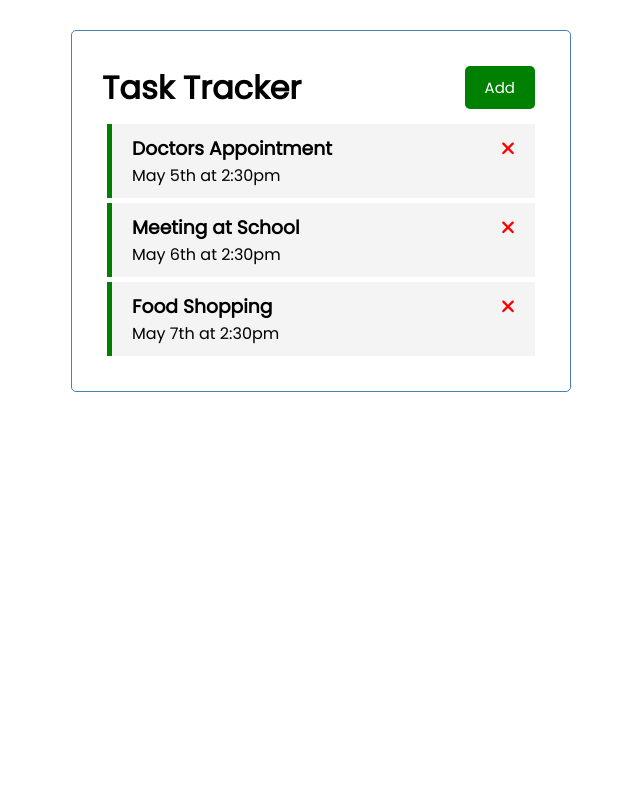
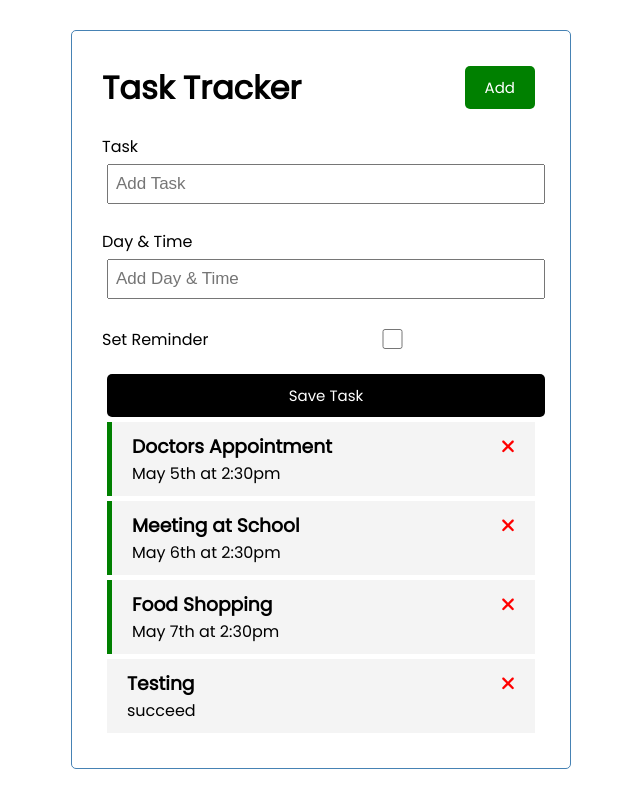
Before and after one commit to MountainBikerYYC/angular-crash, an Angular app: page / in a window 1280 px wide. Shown: the whole page, without its empty margins (319-959 px from the left). Built offline with nearby package versions, Linux system fonts and the light colour scheme; data requests are answered from the project's data file.

Commit message:
completed post request

```diff
--- a/db.json
+++ b/db.json
@@ -17,6 +17,12 @@
       "text": "Food Shopping",
       "day": "May 7th at 2:30pm",
       "reminder": true
+    },
+    {
+      "text": "Testing",
+      "day": "succeed",
+      "reminder": false,
+      "id": 4
     }
   ]
 }
--- a/src/app/app.module.ts
+++ b/src/app/app.module.ts
@@ -2,6 +2,7 @@ import { NgModule } from '@angular/core';
 import { BrowserModule } from '@angular/platform-browser';
 import { FontAwesomeModule } from '@fortawesome/angular-fontawesome';
 import { HttpClientModule } from '@angular/common/http';
+import { FormsModule } from '@angular/forms';
 
 import { AppComponent } from './app.component';
 import { HeaderComponent } from './components/header/header.component';
@@ -19,7 +20,7 @@ import { AddTaskComponent } from './components/add-task/add-task.component';
     TaskItemComponent,
     AddTaskComponent,
   ],
-  imports: [BrowserModule, FontAwesomeModule, HttpClientModule],
+  imports: [BrowserModule, FontAwesomeModule, HttpClientModule, FormsModule],
   providers: [],
   bootstrap: [AppComponent],
 })
--- a/src/app/components/add-task/add-task.component.html
+++ b/src/app/components/add-task/add-task.component.html
@@ -1 +1,15 @@
-<p>add-task works!</p>
+<form class="add-form" (ngSubmit)="onSubmit()">
+    <div class="form-control">
+        <label for="text">Task</label>
+        <input type="text" name="text" [(ngModel)]="text" id="text" placeholder="Add Task" />
+    </div>
+    <div class="form-control">
+        <label for="day">Day & Time</label>
+        <input type="text" name="day" [(ngModel)]="day"  id="day" placeholder="Add Day & Time"/>
+    </div>
+    <div class="form-control form-control-check">
+        <label for="reminder">Set Reminder</label>
+        <input type="checkbox" name="reminder"  [(ngModel)]="reminder" id="reminder"/>
+    </div>
+    <input type="submit" value="Save Task" class="btn btn-block"/>
+</form>
--- a/src/app/components/add-task/add-task.component.ts
+++ b/src/app/components/add-task/add-task.component.ts
@@ -1,10 +1,33 @@
-import { Component } from '@angular/core';
-
+import { Component, Output, EventEmitter} from '@angular/core';
+import { TaskService } from 'src/app/services/task.service';
+import { Task } from 'src/app/Task';
 @Component({
   selector: 'app-add-task',
   templateUrl: './add-task.component.html',
-  styleUrls: ['./add-task.component.css']
+  styleUrls: ['./add-task.component.css'],
 })
 export class AddTaskComponent {
+  @Output() onAddTask: EventEmitter<Task> = new EventEmitter();
+  text: string | any;
+  day: string | any;
+  reminder: boolean = false;
 
+  constructor(private taskService: TaskService) {}
+  onSubmit() {
+    if (!this.text) {
+      alert('Please add a task!');
+      return;
+    }
+    const newTask = {
+      text: this.text,
+      day: this.day,
+      reminder: this.reminder,
+    };
+    this.onAddTask.emit(newTask);
+    //@todo = emit event
+    this.text = '';
+    this.day = '';
+    this.reminder = false;
+    // this.taskService.addTask(newTask).subscribe();
+  }
 }
--- a/src/app/components/button/button.component.ts
+++ b/src/app/components/button/button.component.ts
@@ -10,8 +10,7 @@ import { TaskService } from 'src/app/services/task.service';
 export class ButtonComponent implements OnInit {
   @Input() text: string | undefined;
   @Input() color: string | undefined;
-  @Output() btnClick: EventEmitter<Task>= new EventEmitter();
-
+  @Output() btnClick: EventEmitter<Task> = new EventEmitter();
 
   constructor(private taskService: TaskService) {}
 
@@ -19,7 +18,6 @@ export class ButtonComponent implements OnInit {
 
   onClick() {
     this.btnClick.emit();
-    console.log("add clicked")
-    this.taskService.addTask();
+    console.log('add clicked');
   }
 }
--- a/src/app/components/tasks/tasks.component.html
+++ b/src/app/components/tasks/tasks.component.html
@@ -1,3 +1,4 @@
+<app-add-task  (onAddTask)="addTask($event)"></app-add-task>
 <app-task-item
   *ngFor="let task of tasks"
   [task]="task"
--- a/src/app/components/tasks/tasks.component.ts
+++ b/src/app/components/tasks/tasks.component.ts
@@ -27,4 +27,8 @@ export class TasksComponent {
     task.reminder = !task.reminder;
     this.taskService.updateTaskReminder(task).subscribe();
   }
+
+  addTask(task:Task){
+    this.taskService.addTask(task).subscribe();
+  }
 }
--- a/src/app/services/task.service.ts
+++ b/src/app/services/task.service.ts
@@ -25,8 +25,10 @@ export class TaskService {
     return this.http.delete<Task>(url);
   }
 
-  addTask() {
-    console.log('hello from taskService addtask');
+  addTask(task: Task): Observable<Task> {
+    const url = `${this.apiUrl}/${task.id}`;
+    console.log(task);
+    return this.http.post<Task>(this.apiUrl, task, httpOptions);
   }
 
   updateTaskReminder(task: Task): Observable<Task> {
```
